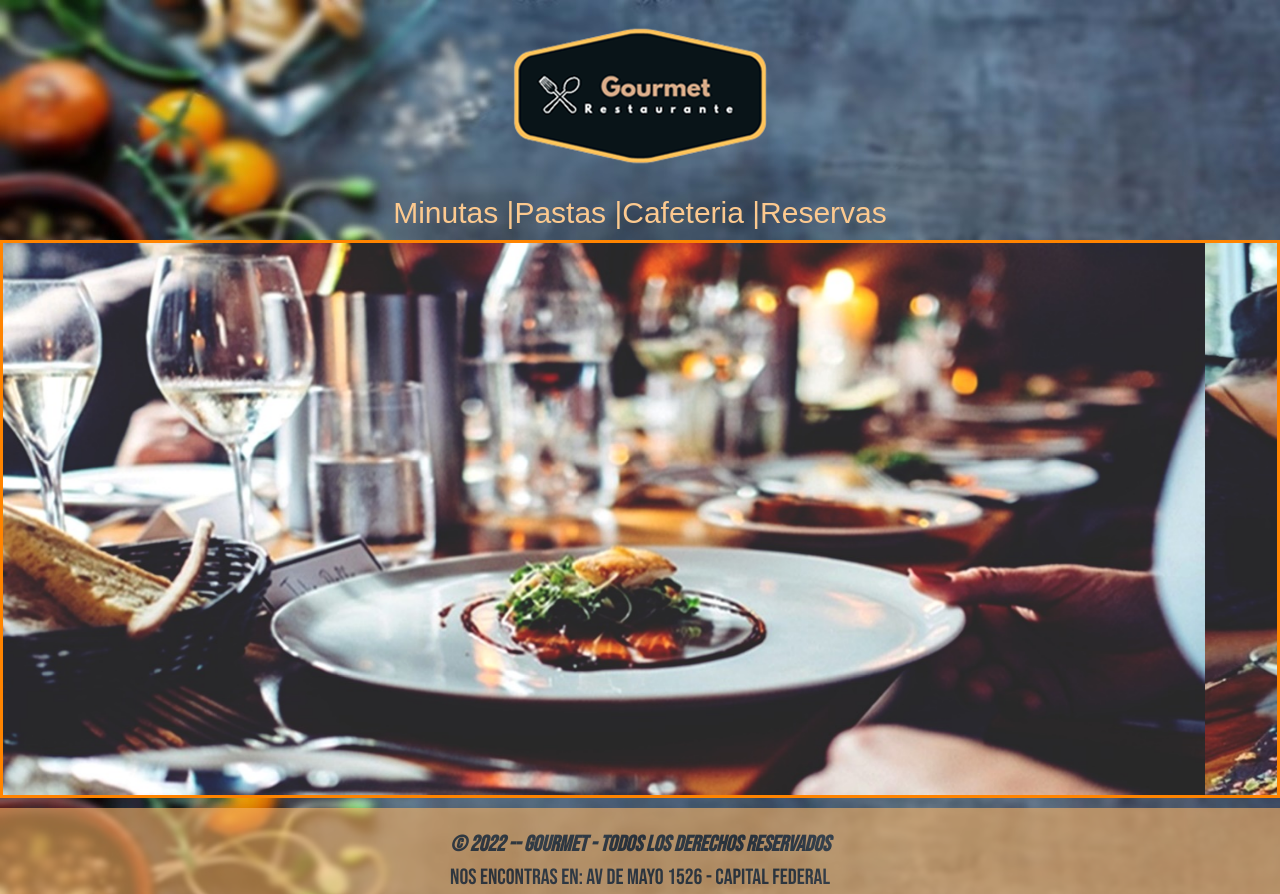
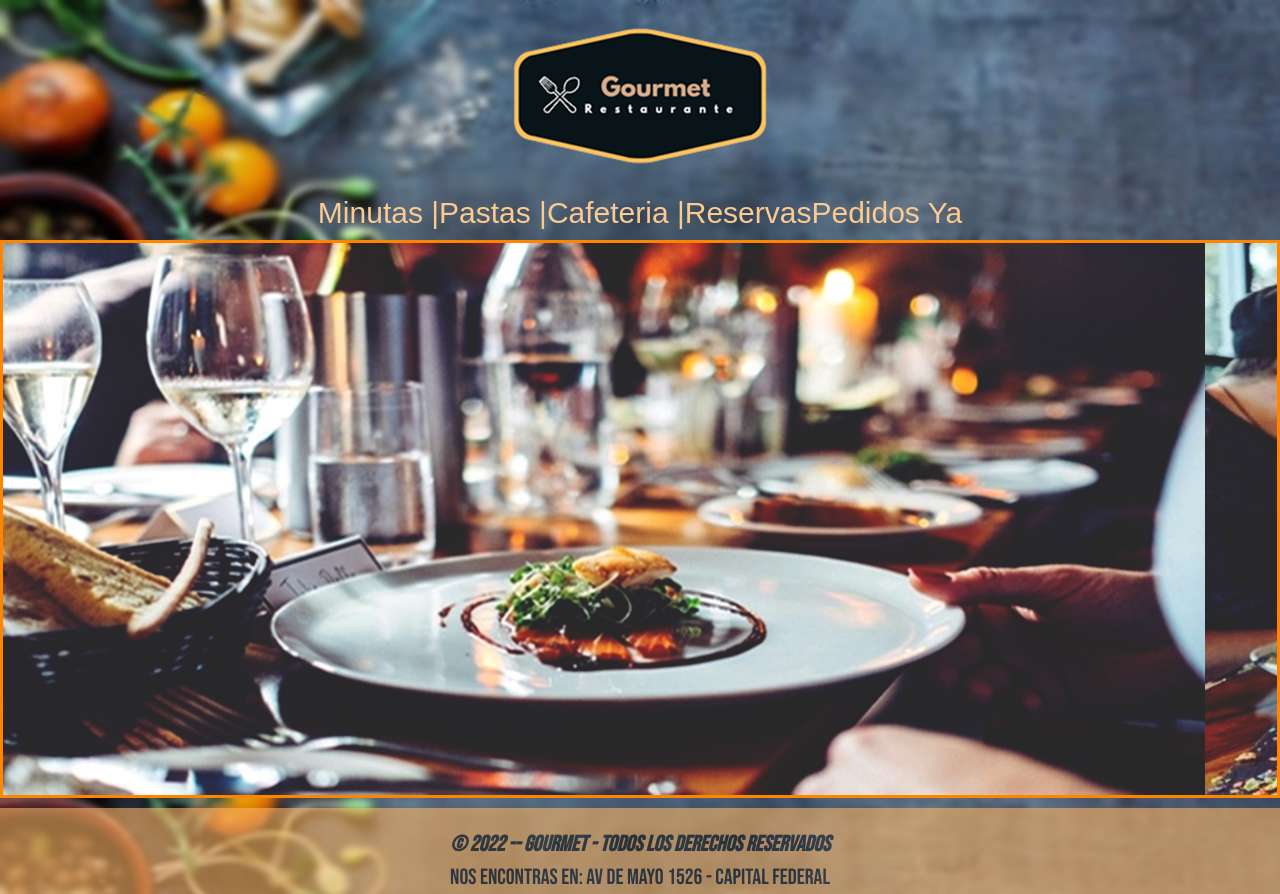
Before and after one commit to Annieshii/Trabajo-Final, a plain HTML site: page Web/index.html in a window 1280 px wide. Drawn offline with nearby package versions, Linux system fonts and the light colour scheme; a web font is replaced by a local one.

Commit message:
Update index.html
Agrego login a nuestro index

```diff
--- a/Web/index.html
+++ b/Web/index.html
@@ -39,6 +39,9 @@
     </li>
     <li class="nav-item">
       <a class="nav" href="reservas.html">Reservas  </a>
+    </li>
+     <li class="nav-item">
+      <a class="nav" href="login.html"> Pedidos Ya </a>
     </li>
   </ul>
 
```
